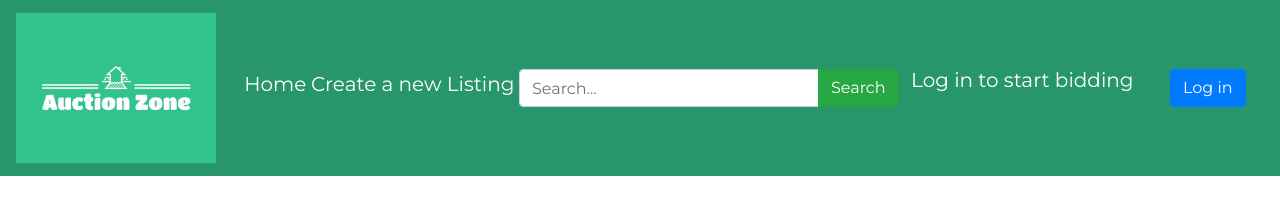
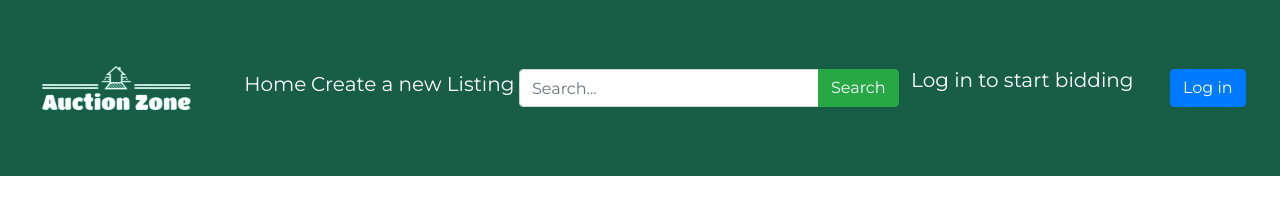
Before and after one commit to 20AndersDev/Semester-project-2, a website with bundled scripts: page index.html in a window 1280 px wide. Built offline with nearby package versions, Linux system fonts and the light colour scheme; no server answers; a web font is replaced by a local one.

Commit message:
fixing wcag

```diff
--- a/index.html
+++ b/index.html
@@ -14,7 +14,7 @@
     <header>
         <nav class="navbar navbar-expand-xl w-100">
             <a class="navbar-brand" href="#">
-                <img class="nav-logo" src="/Assets/images/auctionzonefiksa.jpeg" alt="Auction Zone Logo">
+                <img class="nav-logo" src="/Assets/images/auctionzonefiksa-removebg-preview.png" alt="Auction Zone Logo">
             </a>
 
             <button class="navbar-toggler ml-2 hamburger" type="button" data-toggle="collapse" data-target="#navbarNav" aria-controls="navbarNav" aria-expanded="false" aria-label="Toggle navigation">
--- a/src/scss/styles.scss
+++ b/src/scss/styles.scss
@@ -42,7 +42,7 @@ a, a:hover, a:focus, a:active {
 }
 
 header {
-  background-color: #27966d;
+  background-color: #185D45;
 
   nav{
     color: white;
```
Also changed, not shown: Assets/images/auctionzonefiksa-removebg-preview.png (added), dist/css/styles.css.
